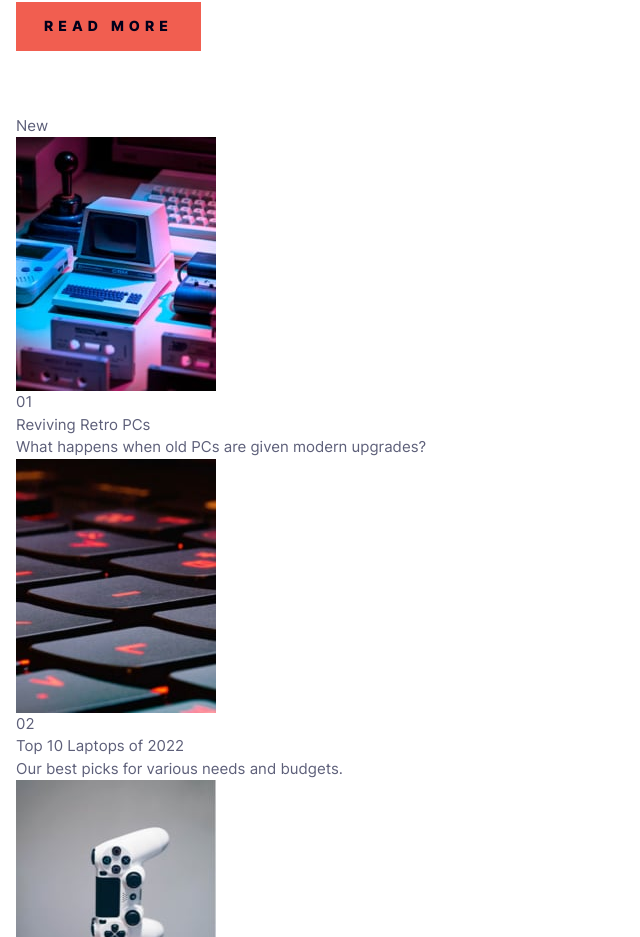
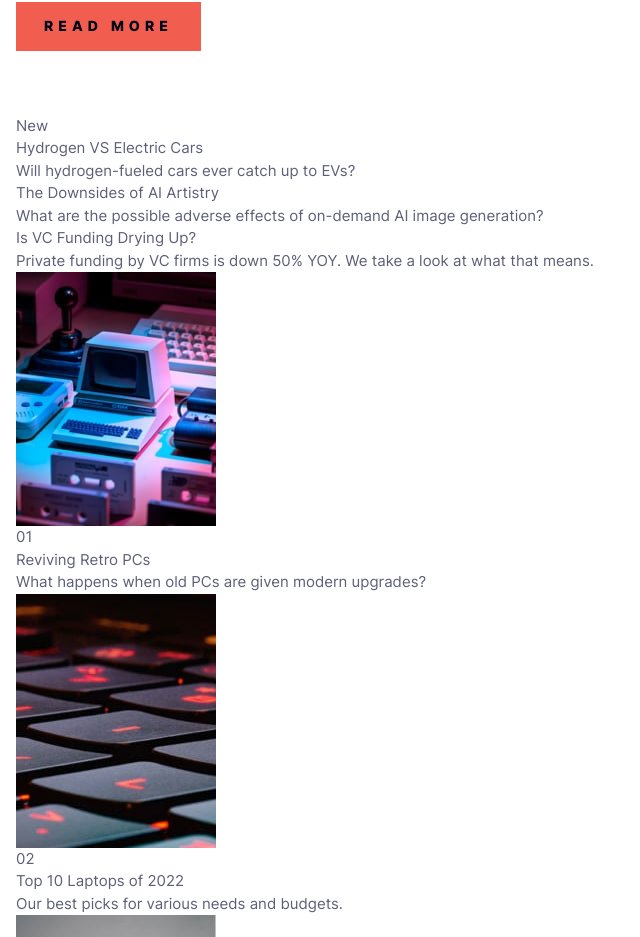
Before and after one commit to VenusY/frontend-mentor-news-homepage, a React app: page / in a window 1280 px wide. Shown: the part 1308-2245 px from the top of the page, without its empty margins (0-640 px from the left). Built offline with nearby package versions, Linux system fonts and the light colour scheme.

Commit message:
Add text content for new articles

```diff
--- a/src/components/NewArticles.jsx
+++ b/src/components/NewArticles.jsx
@@ -4,18 +4,32 @@ export default function NewArticles() {
       <h2 className='new-articles__main-heading'>New</h2>
 
       <article className='new-articles__article'>
-        <h3 className='new-articles__article-heading'></h3>
-        <p className='new-articles__description'></p>
+        <h3 className='new-articles__article-heading'>
+          Hydrogen VS Electric Cars
+        </h3>
+        <p className='new-articles__description'>
+          Will hydrogen-fueled cars ever catch up to EVs?
+        </p>
       </article>
 
       <article className='new-articles__article'>
-        <h3 className='new-articles__article-heading'></h3>
-        <p className='new-articles__description'></p>
+        <h3 className='new-articles__article-heading'>
+          The Downsides of AI Artistry
+        </h3>
+        <p className='new-articles__description'>
+          What are the possible adverse effects of on-demand AI image
+          generation?
+        </p>
       </article>
 
       <article className='new-articles__article'>
-        <h3 className='new-articles__article-heading'></h3>
-        <p className='new-articles__description'></p>
+        <h3 className='new-articles__article-heading'>
+          Is VC Funding Drying Up?
+        </h3>
+        <p className='new-articles__description'>
+          Private funding by VC firms is down 50% YOY. We take a look at what
+          that means.
+        </p>
       </article>
     </section>
   );
```
